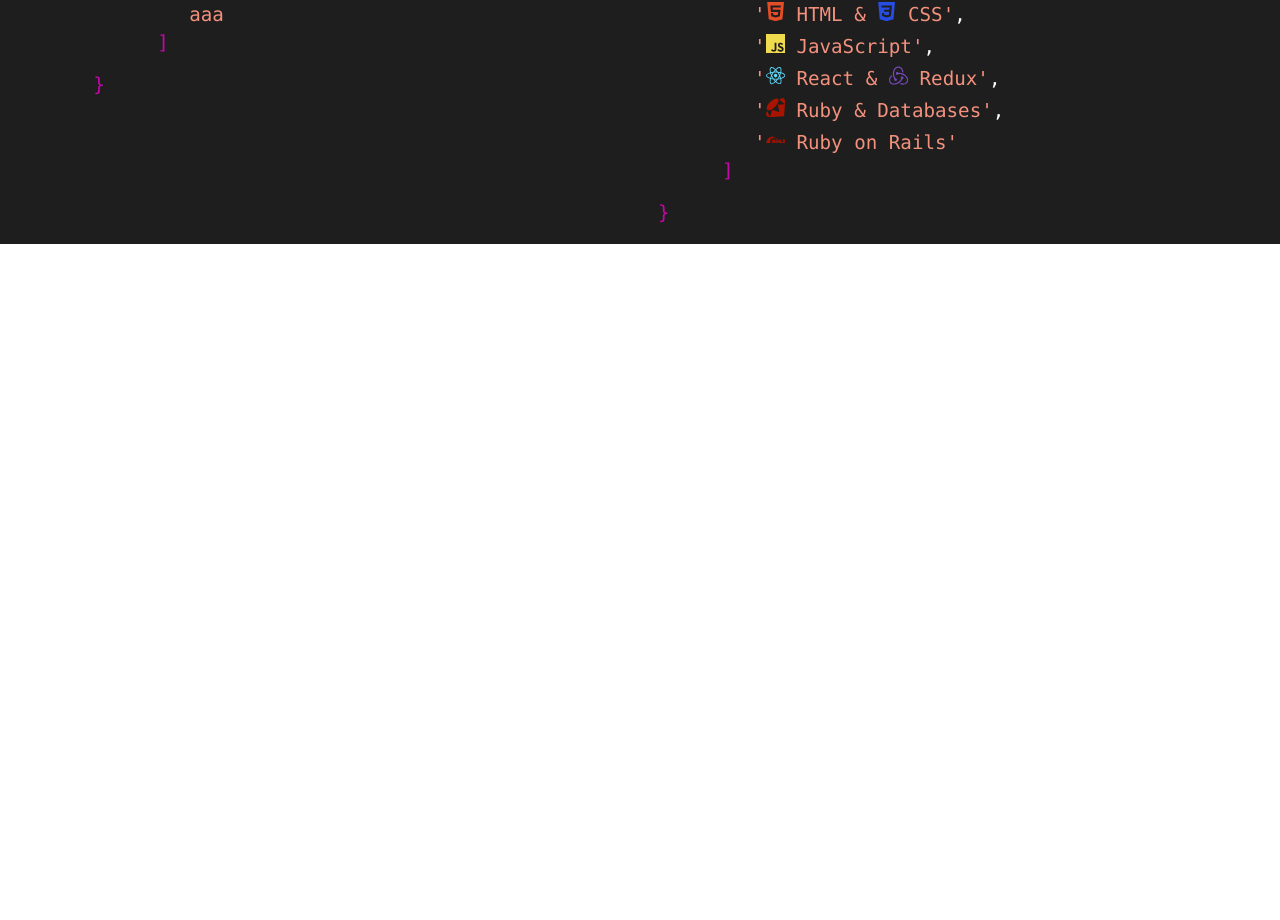
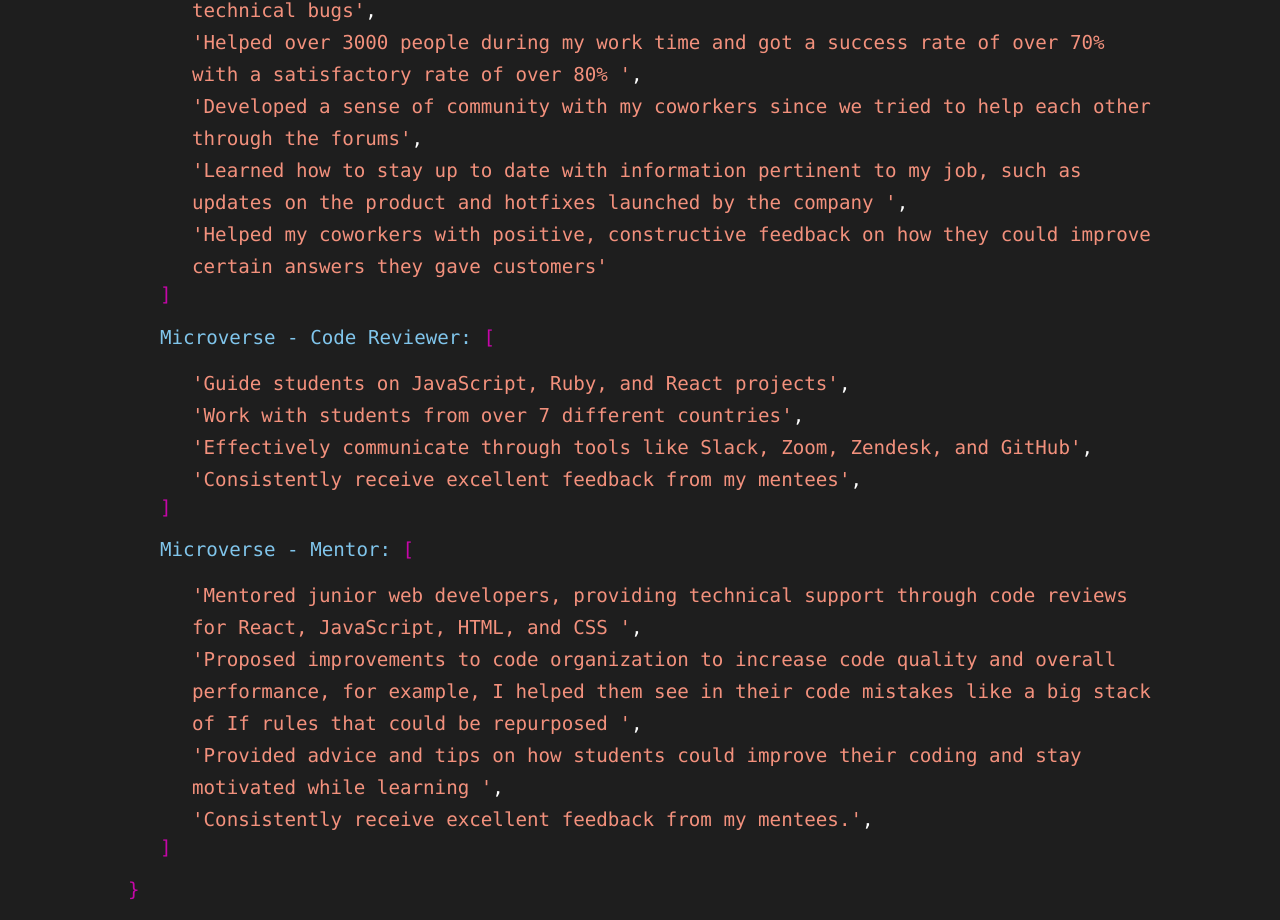
Before and after one commit to jmontanholi/newPortfolio-React, a React (Create React App) app: page /aboutMe in a window 1280 px wide. Shown: the part 938-1858 px from the top of the page. Before the commit the page ends 1182 px from the top, so only its background shows below. Built offline with nearby package versions, Linux system fonts and the light colour scheme.

Commit message:
Finish aboutMe section

```diff
--- a/src/assets/stylesheets/aboutMe.module.scss
+++ b/src/assets/stylesheets/aboutMe.module.scss
@@ -22,7 +22,8 @@
 
 .innerDiv {
   display: flex;
-  justify-content: space-around;
+  justify-content: space-evenly;
+  align-content: center;
   width: 100%;
 }
 
@@ -32,6 +33,7 @@
 }
 
 .object {
+  max-width: 80%;
   font-size: 1.2rem;
   .objectInfo {
     margin-left: 2rem;
@@ -51,3 +53,11 @@
     margin: 0.8rem 0 0 2rem;
   }
 }
+
+.experienceContent {
+  line-height: 2rem;
+}
+
+.closingSquare {
+  margin-left: -2rem;
+}
--- a/src/components/experience.js
+++ b/src/components/experience.js
@@ -15,16 +15,81 @@
     <p className={`contentOrange ${style.objectInfo}`}>
       <span className="constNameBlue">Directly - Customer Support:</span>
       {' '}
-      <span className="curlyBraces">{'{'}</span>
+      <span className="curlyBraces">[</span>
     </p>
     <div className={`${style.innerObject}`}>
-      <span className="constNameBlue">Modules:</span>
+      <div className={`${style.experienceContent} contentOrange`}>
+        &apos;Helped over 20 people on a daily basis
+        fix their issues related to mostly technical bugs&apos;
+        <span className="comma">,</span>
+        <br />
+        &apos;Helped over 3000 people
+        during my work time and got a success rate of over 70% with a satisfactory rate of over 80%
+        &apos;
+        <span className="comma">,</span>
+        <br />
+        &apos;Developed a sense of community with my coworkers
+        since we tried to help each other through the forums&apos;
+        <span className="comma">,</span>
+        <br />
+        &apos;Learned how to stay up to date with information
+        pertinent to my job, such as updates on the product and hotfixes launched by the company
+        &apos;
+        <span className="comma">,</span>
+        <br />
+        &apos;Helped my coworkers with positive, constructive
+        feedback on how they could improve certain answers they gave customers&apos;
+      </div>
+      <span className={`${style.closingSquare} curlyBraces`}>]</span>
+    </div>
+    <p className={`contentOrange ${style.objectInfo}`}>
+      <span className="constNameBlue">Microverse - Code Reviewer:</span>
+      {' '}
       <span className="curlyBraces">[</span>
-      <br />
-      <div className={`${style.modulesContent}`}>
-        aaa
+    </p>
+    <div className={`${style.innerObject}`}>
+      <div className={`${style.experienceContent} contentOrange`}>
+        &apos;Guide students on JavaScript, Ruby, and React projects&apos;
+        <span className="comma">,</span>
+        <br />
+        &apos;Work with students from over 7 different countries&apos;
+        <span className="comma">,</span>
+        <br />
+        &apos;Effectively communicate through tools like Slack, Zoom, Zendesk, and GitHub&apos;
+        <span className="comma">,</span>
+        <br />
+        &apos;Consistently receive excellent feedback from my mentees&apos;
+        <span className="comma">,</span>
       </div>
-      <span className="curlyBraces">]</span>
+      <span className={`${style.closingSquare} curlyBraces`}>]</span>
+    </div>
+    <p className={`contentOrange ${style.objectInfo}`}>
+      <span className="constNameBlue">Microverse - Mentor:</span>
+      {' '}
+      <span className="curlyBraces">[</span>
+    </p>
+    <div className={`${style.innerObject}`}>
+      <div className={`${style.experienceContent} contentOrange`}>
+        &apos;Mentored junior web developers, providing technical
+        support through code reviews for React, JavaScript, HTML, and CSS
+        &apos;
+        <span className="comma">,</span>
+        <br />
+        &apos;Proposed improvements to code organization to increase code
+        quality and overall performance, for example, I helped them
+        see in their code mistakes like a big stack of If rules that could be repurposed
+        &apos;
+        <span className="comma">,</span>
+        <br />
+        &apos;Provided advice and tips on how students
+        could improve their coding and stay motivated while learning
+        &apos;
+        <span className="comma">,</span>
+        <br />
+        &apos;Consistently receive excellent feedback from my mentees.&apos;
+        <span className="comma">,</span>
+      </div>
+      <span className={`${style.closingSquare} curlyBraces`}>]</span>
     </div>
     <p className={`${style.objectClosing} curlyBraces`}>
       {'}'}
--- a/src/pages/aboutMeSection.js
+++ b/src/pages/aboutMeSection.js
@@ -39,7 +39,6 @@
     </div>
     <div className={`${style.innerDiv}`}>
       <Experience />
-      <Education />
     </div>
   </section>
 );
```
